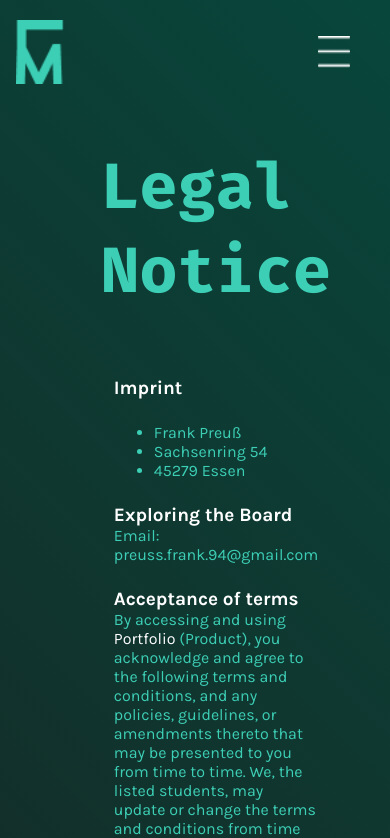
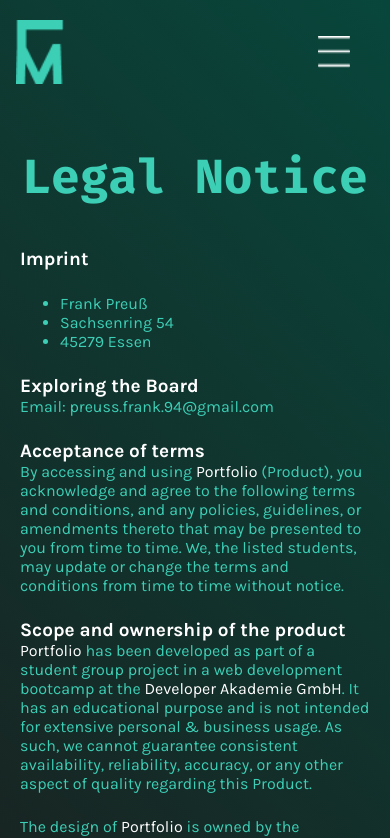
Before and after one commit to FrankPreuss94/portfolio, an Angular app: page /legal-notice in a window 390 px wide. Shown: the top 838 px of the page. Built offline with nearby package versions, Linux system fonts and the light colour scheme.

Commit message:
responsive legal-notice

```diff
--- a/src/app/app.config.ts
+++ b/src/app/app.config.ts
@@ -1,10 +1,12 @@
 import { ApplicationConfig, provideBrowserGlobalErrorListeners } from '@angular/core';
-import { provideRouter } from '@angular/router';
+import { provideRouter, withInMemoryScrolling } from '@angular/router';
 import { routes } from './app.routes';
 
 export const appConfig: ApplicationConfig = {
   providers: [
     provideBrowserGlobalErrorListeners(),
-    provideRouter(routes)
+    provideRouter(routes, withInMemoryScrolling({
+      scrollPositionRestoration: 'top'
+    }))
   ]
 };
--- a/src/app/pages/legal-notice/legal-notice.scss
+++ b/src/app/pages/legal-notice/legal-notice.scss
@@ -6,7 +6,7 @@
     background: linear-gradient(45deg,
             rgba(28, 28, 28, 1) 35%,
             rgba(8, 70, 59, 1) 100%);
-    padding: 145px 96px;
+    padding: 145px clamp(20px, 7vw, 96px);
 }
 
 .content_wrapper {
@@ -20,7 +20,7 @@
     display: flex;
     flex-direction: column;
     align-items: center;
-    padding-inline: 120px
+    padding-inline: clamp(20px, 7vw, 120px);
 }
 
 h2 {
@@ -51,3 +51,19 @@ ul {
 span {
     color: white;
 }
+
+@media (max-width: 700px) {
+
+    .legal_notice {
+        padding-inline: 20px;
+    }
+
+    .legal_wrapper {
+        padding-inline: 0;
+    }
+
+    h2 {
+        font-size: 48px;
+        margin-bottom: 40px;
+    }
+}
```
